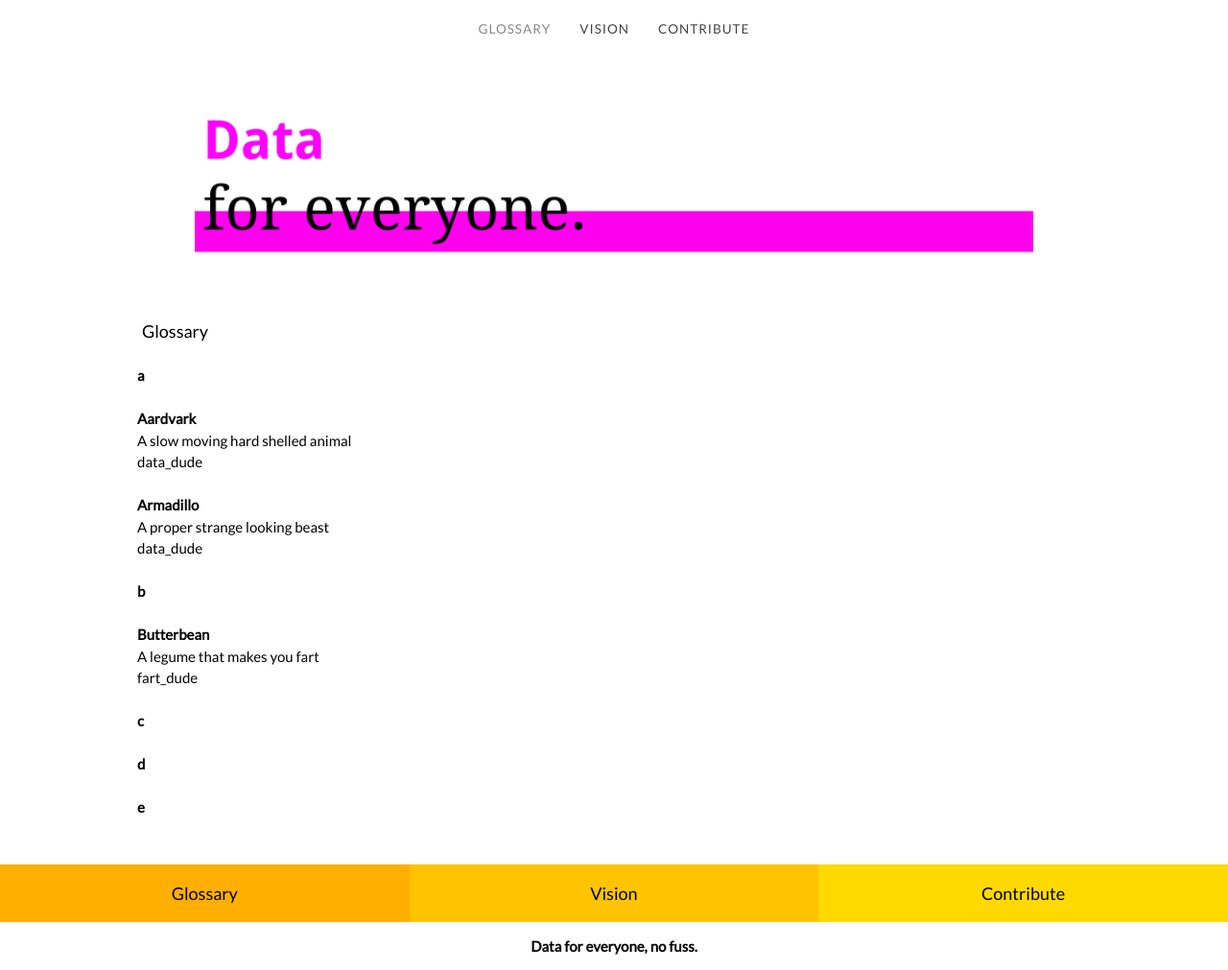
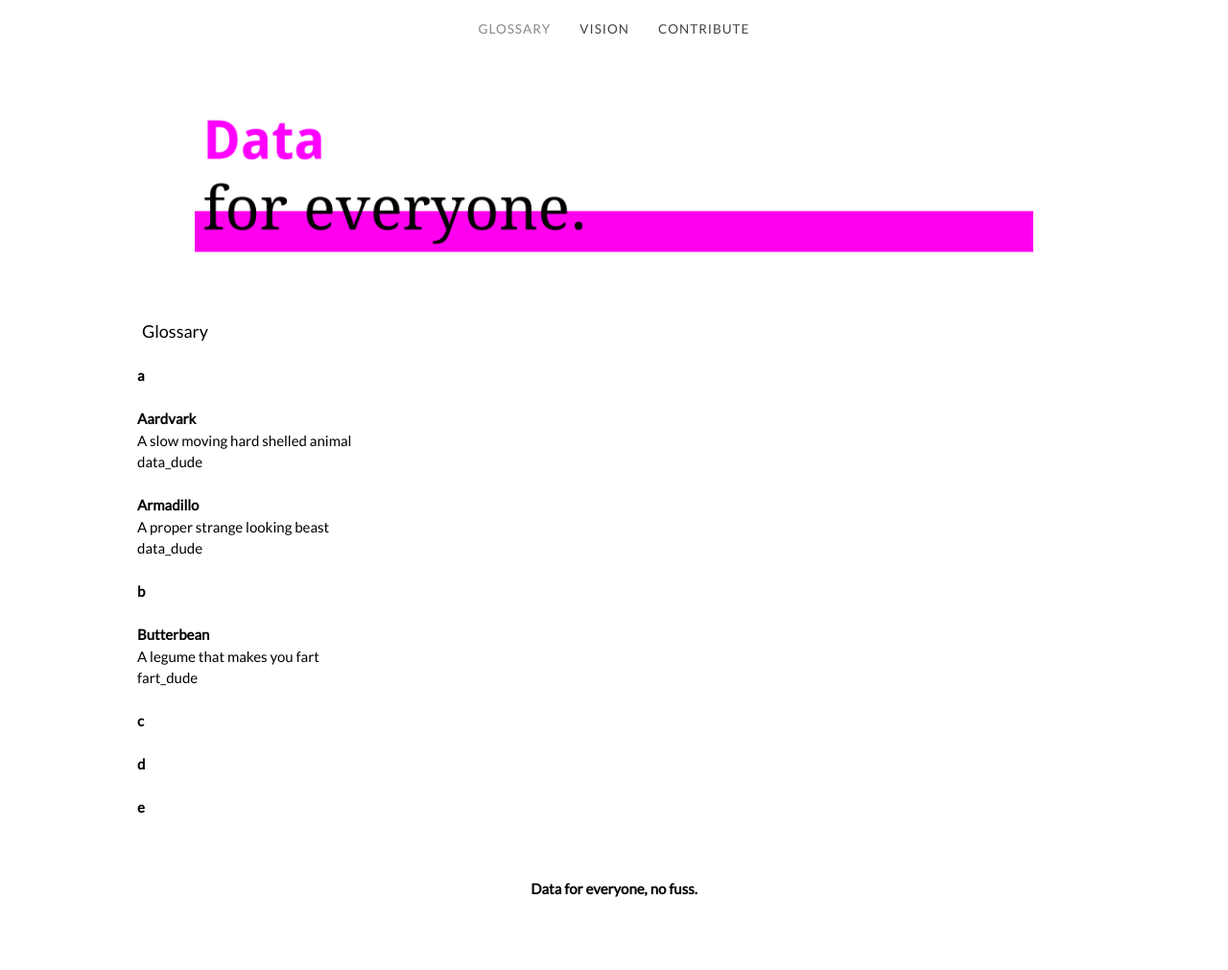
Before and after one commit to unleashyourdata/open_data_glossary, a Jekyll site: the page built from index.html, in a window 1280 px wide and 1011 px high. Shown: the whole window at 96% size. Built offline with Jekyll 4.4.1, drawn with Linux system fonts in a browser that asks for light colours.

Commit message:
simplified footer

```diff
--- a/_includes/include_footer.html
+++ b/_includes/include_footer.html
@@ -1,3 +1,5 @@
+<!--
+
 <div class="row">
 
 
@@ -25,11 +27,10 @@
 
 </div>
 
+-->
 
-<center>
 
+<div>
 <strong>Data for everyone, no fuss.</strong>
-
+</div>
 </br>
-
-</center>
```
